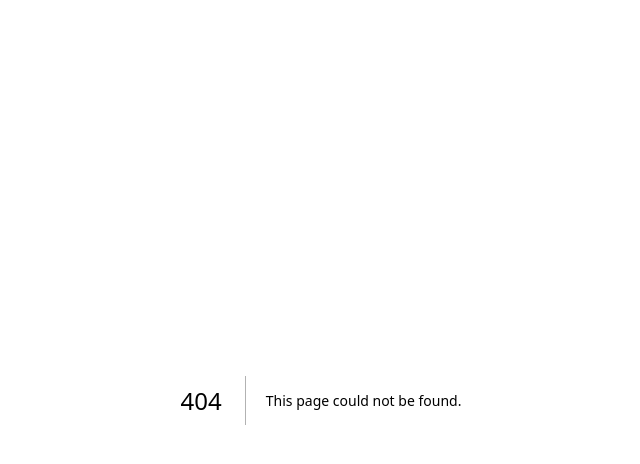
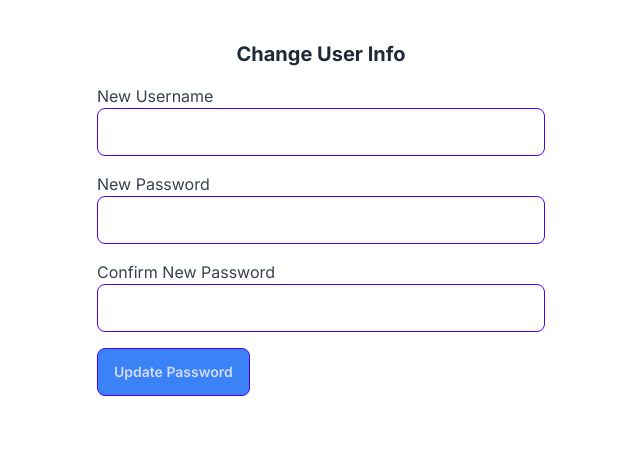
Before and after one commit to raihanizar/thread-center, a Next.js app: page /dashboard/user in a window 1280 px wide. Before the commit this address had no page. Shown: the top 464 px of the page, without its empty margins (319-959 px from the left). Built offline with nearby package versions, Linux system fonts and the light colour scheme.

Commit message:
add backend API to change user info username or password and little UI to accept change

```diff
--- /dev/null
+++ b/src/app/api/v1/users/[id]/route.js
@@ -0,0 +1,81 @@
+import prisma from "@/utils/prisma";
+import { NextResponse } from "next/server";
+import bcrypt from "bcrypt";
+import { sign } from "jsonwebtoken";
+
+export async function PATCH(req) {
+  const { email, newPassword, newUsername } = await req.json();
+
+
+  // find existing user
+  try {
+    const findUser = await prisma.user.findUnique({
+      where: {
+        email,
+      },
+    });
+
+    // If user is not found, return error
+    if (!findUser) {
+      return NextResponse.json(
+        { errorMessage: "Can't change user info. User not found" },
+        { status: 404 }
+      );
+    }
+
+    // Update the user's password if newPassword is provided
+    if (newPassword) {
+      const hashedPassword = await bcrypt.hash(newPassword, 10);
+
+      await prisma.user.update({
+        where: {
+          email,
+        },
+        data: {
+          password: hashedPassword,
+        },
+      });
+    }
+
+    // Update the user's username if newUsername is provided
+    if (newUsername) {
+      await prisma.user.update({
+        where: {
+          email,
+        },
+        data: {
+          username: newUsername,
+        },
+      });
+    }
+
+    // Fetch the updated user after updating username or password
+    const updatedUser = await prisma.user.findUnique({
+      where: {
+        email,
+      },
+    });
+
+    // If the password or username update is successful, create JWT token
+    const payload = {
+      id: updatedUser.id,
+      email: updatedUser.email,
+      username: updatedUser.username,
+    };
+
+    // Create token
+    const token = sign(payload, process.env.JWT_SECRET, { expiresIn: "30d" });
+    const res = NextResponse.json(
+      { data: payload, message: "Change user info successful." },
+      { status: 200 }
+    );
+    res.cookies.set("token", token);
+
+    return res;
+  } catch (error) {
+    console.log(error);
+    return NextResponse.error(error.message || "Internal Server Error", {
+      status: 500,
+    });
+  }
+}
--- /dev/null
+++ b/src/app/dashboard/user/page.js
@@ -0,0 +1,6 @@
+import { UserInfo } from "@/components/UserInfo";
+import React from "react";
+
+export default function page() {
+  return <UserInfo />;
+}
--- a/src/components/CreateThreads.jsx
+++ b/src/components/CreateThreads.jsx
@@ -49,22 +49,26 @@ export const CreateThreads = () => {
   }
 
   return (
-    <main>
-      <div>CreateThreads</div>
+    <main className="bg-gray-100 p-6 flex flex-col items-center">
+      <div className="text-xl font-bold mb-4">Create Threads</div>
 
-      <form action={handleSubmitThread}>
-        <section>
-          <div>
-            <label>Add link here</label>
+      <form onSubmit={handleSubmitThread} className="max-w-md">
+        <section className="mb-4">
+          <div className="mb-2">
+            <label className="block mb-1 text-gray-700">Add link here</label>
             <input
               name="threadId"
               placeholder="example: twitter.com/sosmedkeras/status/1766114939583017046"
               onChange={handleUrlInput}
+              className="w-full border rounded-md px-4 py-2 focus:outline-none focus:border-blue-500"
             />
           </div>
-          <div className="flex flex-col">
-            <label>Thread category</label>
-            <select name="category" className="border rounded-md h-full">
+          <div className="flex flex-col mb-2">
+            <label className="block mb-1 text-gray-700">Thread category</label>
+            <select
+              name="category"
+              className="w-full border rounded-md px-4 py-2 focus:outline-none focus:border-blue-500"
+            >
               <option value="NEWS">News</option>
               <option value="POLITICS">Politics</option>
               <option value="TECHNOLOGY">Technology</option>
@@ -78,7 +82,12 @@ export const CreateThreads = () => {
             </select>
           </div>
         </section>
-        <button>Submit Product</button>
+        <button
+          type="submit"
+          className="bg-blue-500 text-white py-2 px-4 rounded-md hover:bg-blue-600 focus:outline-none focus:bg-blue-600"
+        >
+          Submit Thread
+        </button>
       </form>
     </main>
   );
--- /dev/null
+++ b/src/components/UserInfo.jsx
@@ -0,0 +1,127 @@
+"use client";
+
+import React, { useEffect, useState } from "react";
+import toast from "react-hot-toast";
+
+export const UserInfo = () => {
+  const [userInfo, setUserInfo] = useState({
+    newPassword: "",
+    newUsername: "",
+    confirmPassword: "",
+    passwordMatchError: "",
+  });
+
+  // Function to handle input change
+  function handleChangeInput(event) {
+    const { name, value } = event.target;
+
+    // Check if confirmed password matches the new password
+    if (name === "confirmPassword" && value !== userInfo.newPassword) {
+      setUserInfo({
+        ...userInfo,
+        passwordMatchError:
+          "Confirmed password does not match the new password",
+        [name]: value,
+      });
+    } else {
+      setUserInfo({
+        ...userInfo,
+        passwordMatchError: "", // Reset the error message
+        [name]: value,
+      });
+    }
+  }
+
+  // Function to handle login
+  async function handleChangeUserInfo(event) {
+    event.preventDefault();
+
+    const { newUsername, newPassword, confirmPassword } = userInfo;
+
+    // Check if confirmPassword is empty
+    if (!newPassword || !confirmPassword) {
+      toast.error("Password field can not be empty");
+      return;
+    }
+
+    if (newPassword !== confirmPassword) {
+      toast.error("Passwords do not match");
+      return;
+    }
+
+    const user = JSON.parse(localStorage.getItem("user"));
+    const userId = user.id;
+
+    const res = await fetch(`/api/v1/users/${userId}`, {
+      method: "PATCH",
+      body: JSON.stringify(userInfo),
+    });
+
+    if (res.status === 401 || res.status === 404) {
+      const { errorMessage } = await res.json();
+      toast.error(errorMessage);
+      return;
+    }
+
+    const { data, message } = await res.json();
+    localStorage.setItem("user", JSON.stringify(data));
+    toast.success(message);
+    setTimeout(() => {
+      window.location.replace("/dashboard");
+    }, 2000);
+  }
+
+  useEffect(() => {
+    const userData = localStorage.getItem("user");
+    if (userData) {
+      setUserInfo(JSON.parse(userData));
+    }
+  }, []);
+
+  return (
+    <main className="flex flex-col items-center my-10 space-y-4">
+      <div className="text-xl font-bold">Change User Info</div>
+
+      <section className="space-y-4 w-full max-w-md">
+        <div className="flex flex-col">
+          <label className="text-gray-700">New Username</label>
+          <input
+            placeholder={userInfo.username}
+            className="input input-primary"
+            type="text"
+            name="newUsername"
+            onChange={handleChangeInput}
+          />
+        </div>
+        <div className="flex flex-col">
+          <label className="text-gray-700">New Password</label>
+          <input
+            type="password"
+            name="newPassword"
+            className="input input-primary"
+            required
+            onChange={handleChangeInput}
+          />
+        </div>
+        <div className="flex flex-col">
+          <label className="text-gray-700">Confirm New Password</label>
+          <input
+            type="password"
+            name="confirmPassword"
+            className="input input-primary"
+            required
+            onChange={handleChangeInput}
+          />
+          <p className="text-red-500 text-sm">{userInfo.passwordMatchError}</p>
+        </div>
+
+        <button
+          className="btn btn-primary bg-blue-500 hover:bg-blue-600"
+          onClick={handleChangeUserInfo}
+        >
+          Update Password
+        </button>
+      </section>
+    </main>
+  );
+};
```
Also changed, not shown: src/app/api/v1/users/route.js (added).
